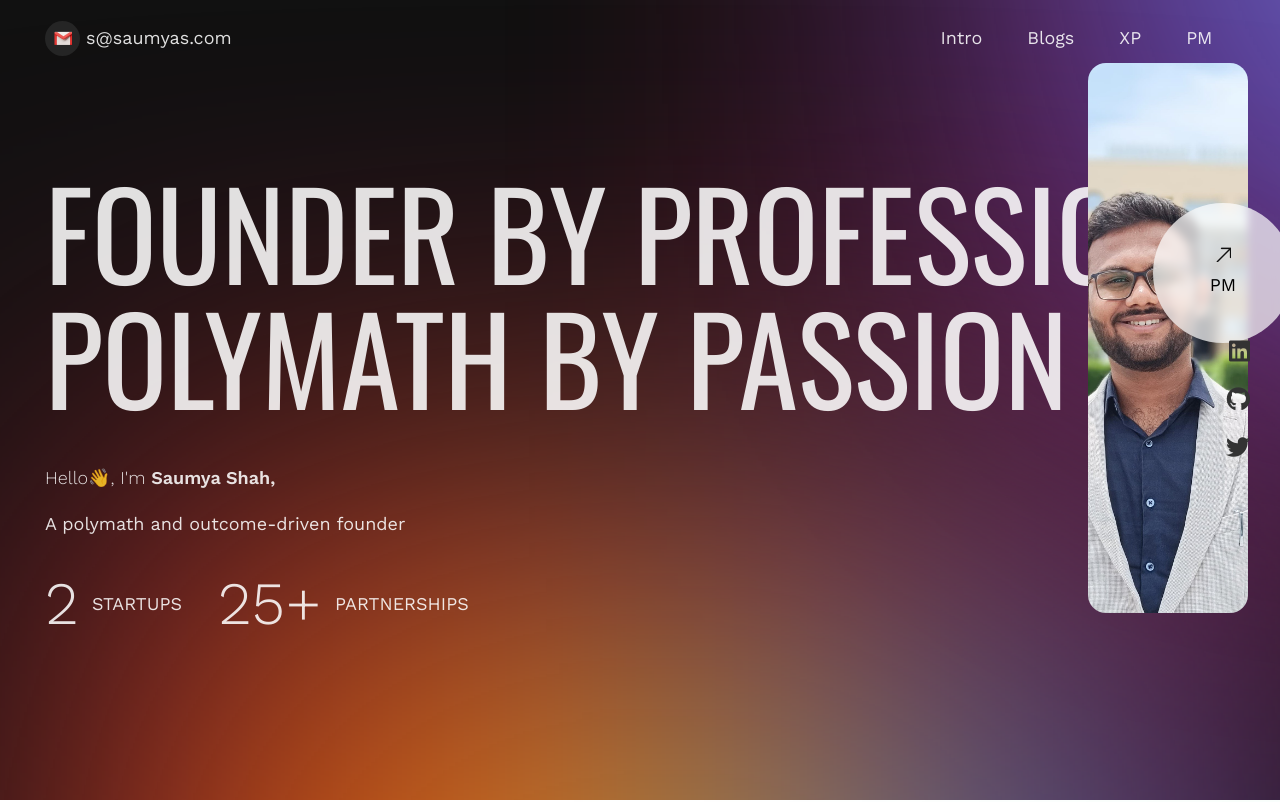
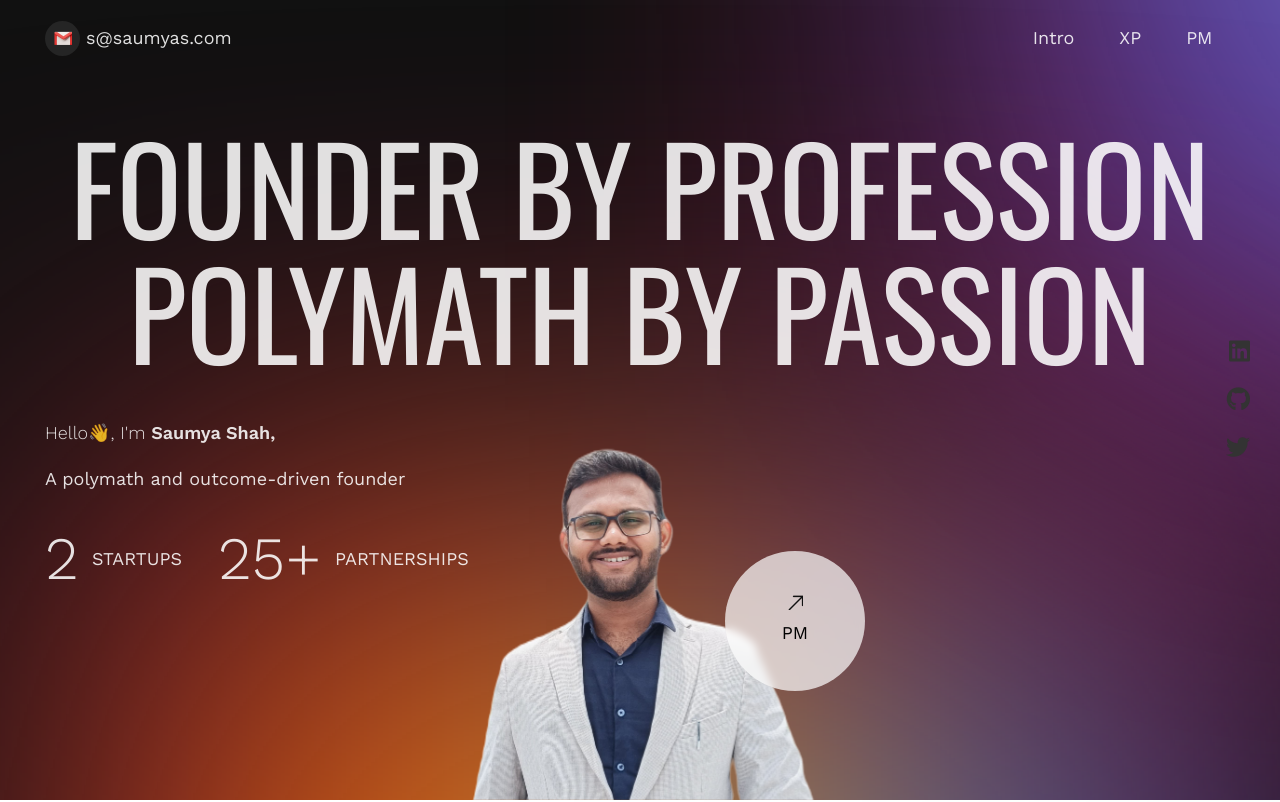
Before and after one commit to servalabs/personal-portfolio, a React (Vite) app: page / in a window 1280 px wide. Shown: the top 802 px of the page. Built offline with nearby package versions, Linux system fonts and the light colour scheme.

Commit message:
reverting the changes
Resolving some glitches

```diff
--- a/src/App.jsx
+++ b/src/App.jsx
@@ -1,22 +1,21 @@
-import { BrowserRouter, Routes, Route } from 'react-router-dom'
-
-
-import Home from './pages/page_1'
-import About from './pages/page_2'
+import HeroBanner from "./components/HeroBanner";
+import AboutMe from "./components/AboutMe";
+import Skills from "./components/Skills";
+import Testimonials from "./components/Testimonials";
+import Contact from "./components/Contact";
+import Footer from "./components/Footer";
 
 function App() {
     return (
-        <div>
-            <BrowserRouter>
-                <Routes>
-                    <Route index element={<Home />} />
-                    <Route path="/home" element={<Home />} />
-                    <Route path="/about" element={<About />} />
-                </Routes>
-            </BrowserRouter>
+        <div className="App">
+            <HeroBanner />
+            <AboutMe />
+            <Skills />
+            <Testimonials />
+            <Contact />
+            <Footer />
         </div>
-    )
+    );
 }
 
-
 export default App;
--- a/src/components/HeroBanner.jsx
+++ b/src/components/HeroBanner.jsx
@@ -3,13 +3,11 @@ import { motion } from "framer-motion";
 import '@fortawesome/fontawesome-free/css/all.min.css';
 
 import Wrapper from "./Wrapper";
-import man from "../assets/saumya.jpg";
+import man from "../assets/saumya.png";
 import externalLinkIcon from "../assets/external-link-icon.png";
 import gmailIcon from "../assets/email-icon.png";
 import { scrollTo } from "../helper";
 import { useFollowPointer } from "./useFollowPointer";
-import React from 'react';
-import { Link } from 'react-router-dom';
 
 const HeroBanner = () => {
     const ref = useRef(null);
@@ -71,10 +69,6 @@ const HeroBanner = () => {
                         </li>
                         <li
                             className="cursor-pointer px-5 py-2 hover:bg-slate-900 transition active:scale-90 rounded-lg"
-                        ><Link to="/about" className="nav-link">Blogs</Link>
-                        </li>
-                        <li
-                            className="cursor-pointer px-5 py-2 hover:bg-slate-900 transition active:scale-90 rounded-lg"
                             onClick={() => scrollTo("skills")}
                         >
                             XP
@@ -91,15 +85,14 @@ const HeroBanner = () => {
 
                 {/* BIG HEADING START */}
                 <motion.div
-                    className="flex justify-left text-left mt-24 mb-10 relative"
+                    className="flex justify-center text-center mt-14 mb-10 relative"
                     initial={{ opacity: 0, scale: 0.5 }}
                     animate={{ opacity: 1, scale: 1 }}
                     transition={{ duration: 0.5 }}
                 >
-                    <h1 className="text-[50px] md:text-[120px] 2xl:text-[100px] leading-[50px] md:leading-[125px]  2xl:leading-[125px] font-oswald uppercase">
+                    <h1 className="text-[50px] md:text-[120px] 2xl:text-[120px] leading-[50px] md:leading-[125px]  2xl:leading-[140px] font-oswald uppercase">
                         Founder by profession
                         <br className="invisible md:visible" />
-
                         Polymath by passion
                     </h1>
                 </motion.div>
@@ -152,18 +145,16 @@ const HeroBanner = () => {
 
                 {/* PERSON BLOCK START */}
                 <motion.div
-                    className="w-[100px] h-[100px] md:w-[160px] md:h-[160px] 2xl:w-[400px] 2xl:h-[450px] absolute top-14 right-0  "
-
-
-                    initial={{ y: 200, x: "-20%" }}
+                    className="w-[300px] md:w-[360px] 2xl:w-[350px] absolute bottom-0 left-[50%] -translate-x-1/2"
+                    initial={{ y: 200, x: "-50%" }}
                     animate={{ y: 0 }}
                     transition={{ duration: 0.5 }}
                 >
-                    <img src={man} alt="" className="w-[400px] h-[550px] object-cover rounded-2xl" />
+                    <img src={man} alt="" />
 
                     {/* HIRE ME BUTTON START */}
                     <div
-                        className="absolute top-[140px] -right-10 2xl:top-[440px] 2xl:-right-10 w-[140px] h-[140px] rounded-full bg-white/[0.7] flex flex-col justify-center items-center gap-2 backdrop-blur-sm cursor-pointer transition-transform scale-[0.65] md:scale-100 active:scale-[0.55] md:active:scale-90"
+                        className="absolute top-[140px] -right-10 2xl:top-[240px] 2xl:-right-10 w-[140px] h-[140px] rounded-full bg-white/[0.7] flex flex-col justify-center items-center gap-2 backdrop-blur-sm cursor-pointer transition-transform scale-[0.65] md:scale-100 active:scale-[0.55] md:active:scale-90"
                         onClick={() => scrollTo("contact")}
                     >
                         <img
--- a/src/index.css
+++ b/src/index.css
@@ -1,4 +1,3 @@
-/* The integration's default injected base.css file */
 @tailwind base;
 @tailwind components;
 @tailwind utilities;
```
Lines whose indentation alone changed are shown as unchanged.
